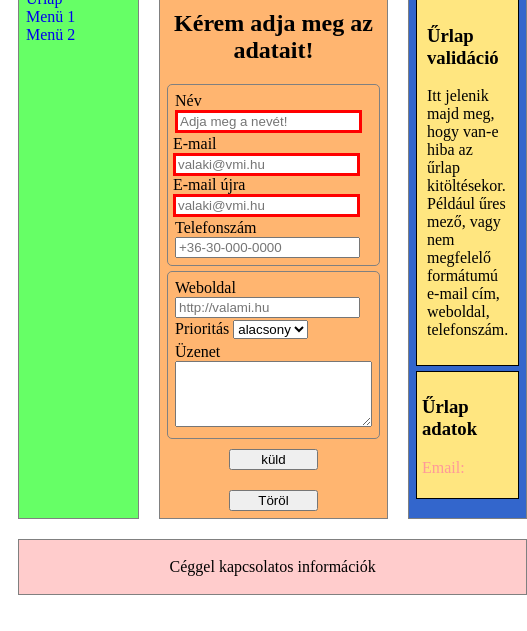
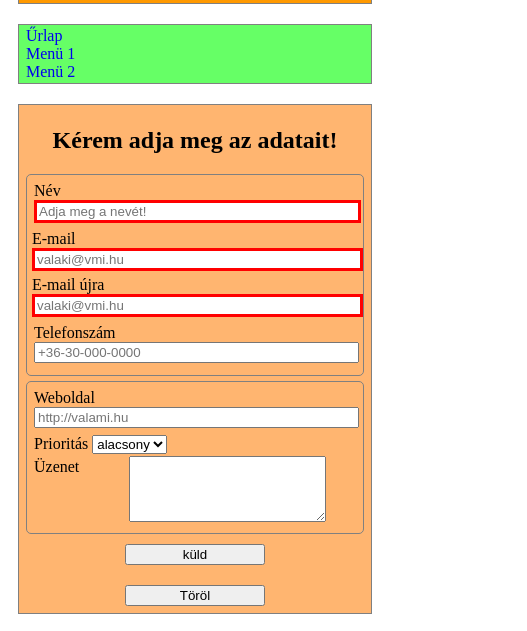
Before and after one commit to bibor-01/-rlapValid-ci-, a plain HTML site: page index.html in a window 390 px wide. Both pictures are taken after a click on the button "küld". Shown: the part 137-768 px from the top of the page, 527 px wide, since content can reach past the window. Drawn offline with Linux system fonts and the light colour scheme.

Commit message:
css,reszponzívitás javítás

```diff
--- a/stilus.css
+++ b/stilus.css
@@ -108,23 +108,38 @@ nav a{
     padding: 5px;
 }
 @media only screen and (max-width: 700px){
+    main{
+        grid-template-areas:
+            "h"
+            "n"
+            "a"
+            "s"
+            "f";
+    }
+    fieldset input{
+        width: 100%;
+        margin-bottom: 5px;
 
+    }
     .urlapelem{
         text-align: left;
-        margin: 2px;
+        padding-right: 5px;
     }
     .urlapelem2{
         text-align: left;
+        padding-right: 5px;
     }
     #kuld{
         width: 40%;
         margin-left: 30%;
-        margin-right: 30%
+        margin-right: 30%;
+
 
     }
     #torol{
         width: 40%;
         margin-left: 30%;
-        margin-right: 30%
+        margin-right: 30%;
+
     }
 }
--- a/urlapKezeles.js
+++ b/urlapKezeles.js
@@ -12,7 +12,7 @@ function init() {
 }
 
 function validalas() {
-    console.log("validalas");
+    //console.log("validalas");
     //a név beviteli mezőt ellenőrizzük
     //nagybeűtvel kezdődik
     //betűt adott-e meg?
@@ -22,7 +22,8 @@ function validalas() {
     var filter = /[A-Z]+[a-z]{2,}/;
     if (!filter.test(ID("nev").value)) {
         hiba += "A név nagybetűvel kezdődjön és legalább 3 karakter legyen!";
-       ID("nev").style.border = "3px solid red";
+        urlapAdatok += "Hiba: " + ID("nev").value + "<br>";
+        ID("nev").style.border = "3px solid red";
 
     } else {
         ID("nev").style.border = "none";
@@ -31,32 +32,27 @@ function validalas() {
 
     var filter = /^[a-zA-Z0-9.!#$%&'*+/=?^_`{|}~-]+@[a-zA-Z0-9-]+(?:\.[a-zA-Z0-9-]+)*$/;
     if (!filter.test(ID("email").value)) {
-        hiba += "Az e-mail nem tartalmaz elég karakter vagy hiányzik a @-jel (valaki@vmi.hu)!";
+        hiba = "Az e-mail nem tartalmaz elég karakter vagy hiányzik a @-jel (valaki@vmi.hu)!";
+        urlapAdatok += "Email: " + ID("email").value + "<br>";
         ID("email").style.border = "3px solid red";
         ID("email2").style.border = "3px solid red";
     } else {
         ID("email").style.border = "none";
-    }
-
-    if (!filter.test(ID("email2").value)) {
-        hiba += "Az e-mail nem tartalmaz elég karakter vagy hiányzik a @-jel (valaki@vmi.hu)!";
-    } else {
-        ID("email2").style.border = "none";
-
-    }
-    if(ID("email").value === ID("email2").value ){
-        urlapAdatok += "Email: " + ID("email2").value + "<br>";
-    }else{
-       hiba += "A két e-mail cím nem egyezik meg!";
-       ID("email").style.border = "3px solid red";
-       ID("email2").style.border = "3px solid red";
+        if (ID("email").value === ID("email2").value) {
+            urlapAdatok += "Email: " + ID("email").value + "<br>";
+            ID("email2").style.border = "none";
+        } else {
+            hiba += "Nem egyforma a két e-mail.";
+            ID("email2").style.border = "3px solid red";
+        }
     }
 
 
     console.log(hiba);
 
-    $("aside section:nth-child(1) p").innerHTML = hiba;
+    $("aside section:nth-child(1) p")[0].innerHTML = hiba;
     $("aside section:nth-child(2) p")[0].innerHTML = urlapAdatok;
 
 
+
 }
```
